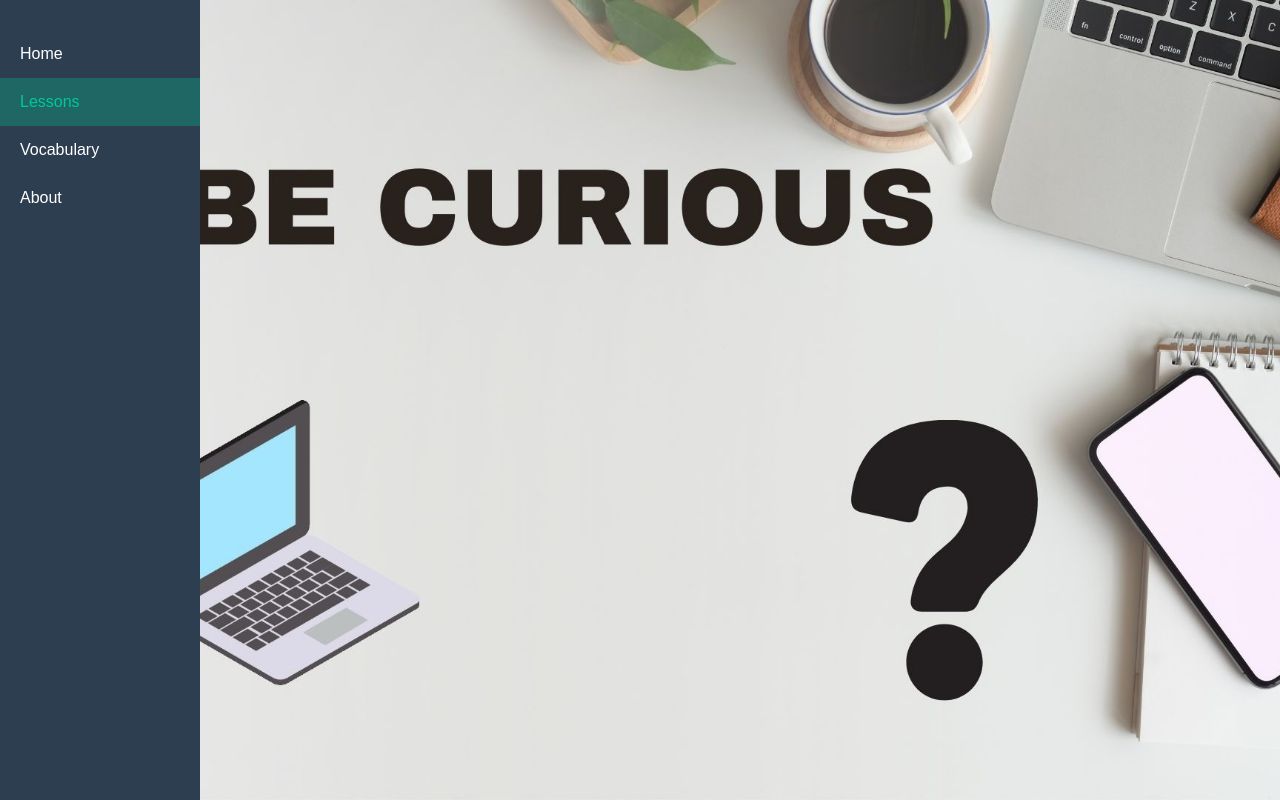
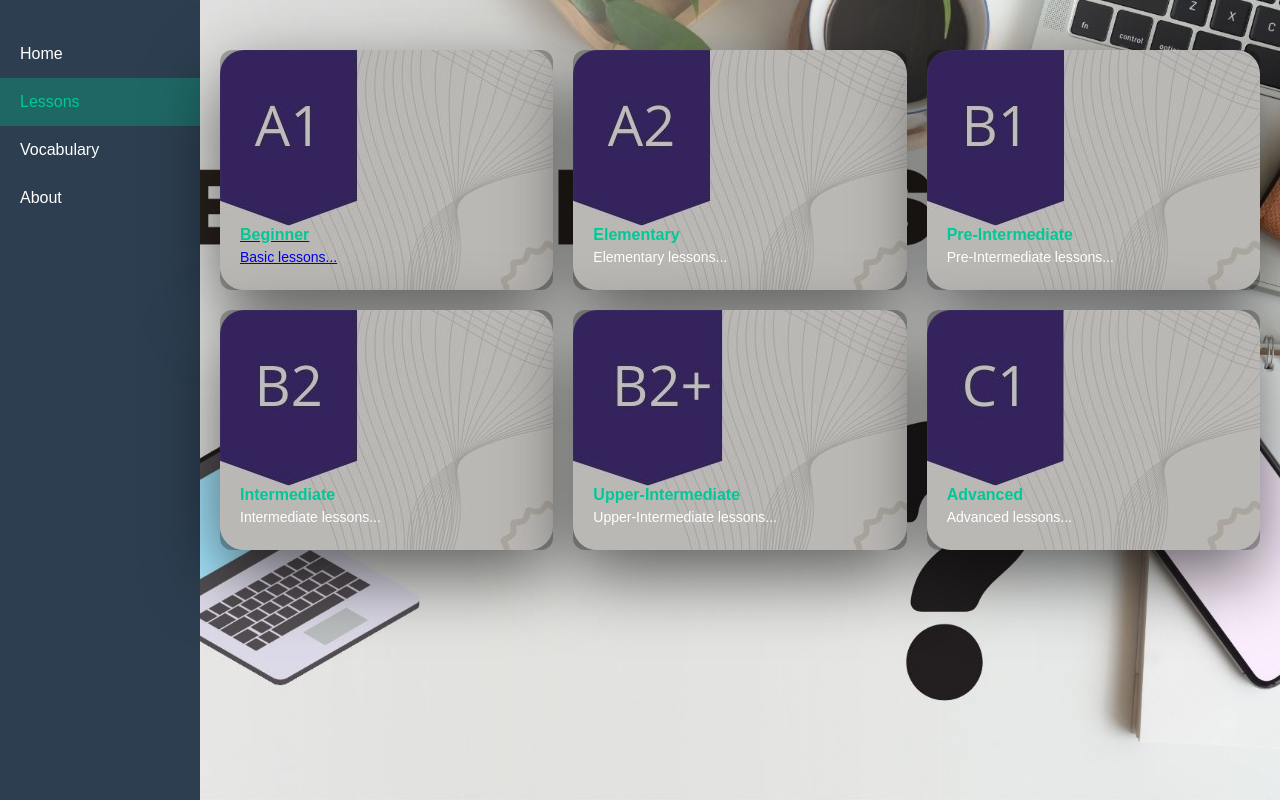
Before and after one commit to Isaacs-me/Grammar, a plain HTML site: page lessons.html in a window 1280 px wide. Drawn offline with Linux system fonts and the light colour scheme.

Commit message:
Fix and format lessons.html structure

```diff
--- a/lessons.html
+++ b/lessons.html
@@ -10,7 +10,7 @@
 </head>
 <body class="lessons-page">
 
-  <!-- LEFT NAV (same as Home/Vocabulary/About) -->
+  <!-- LEFT NAV -->
   <nav>
     <a href="index.html">Home</a>
     <a href="lessons.html" class="active">Lessons</a>
@@ -21,8 +21,8 @@
   <!-- LESSONS CONTENT WRAPPER -->
   <div class="lessons-wrapper">
 
-    <!-- LESSON CARDS -->
     <div class="lessons-container">
+
       <a href="beginner.html" class="lesson-card beginner">
         <h2>Beginner</h2>
         <p>Basic lessons...</p>
@@ -52,6 +52,9 @@
         <h2>Advanced</h2>
         <p>Advanced lessons...</p>
       </div>
+
     </div>
+  </div>
+  <script src="script.js"></script>
 </body>
 </html>
```
Lines whose indentation alone changed are shown as unchanged.
